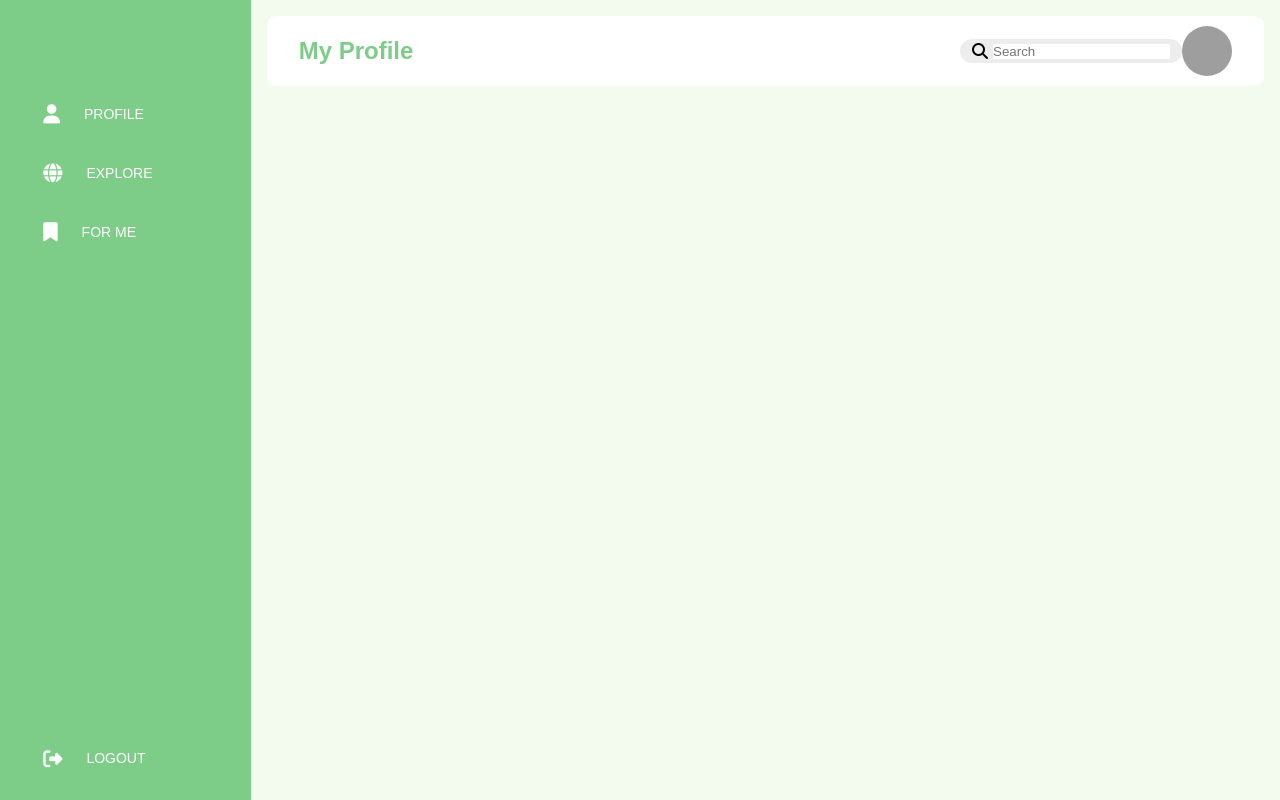
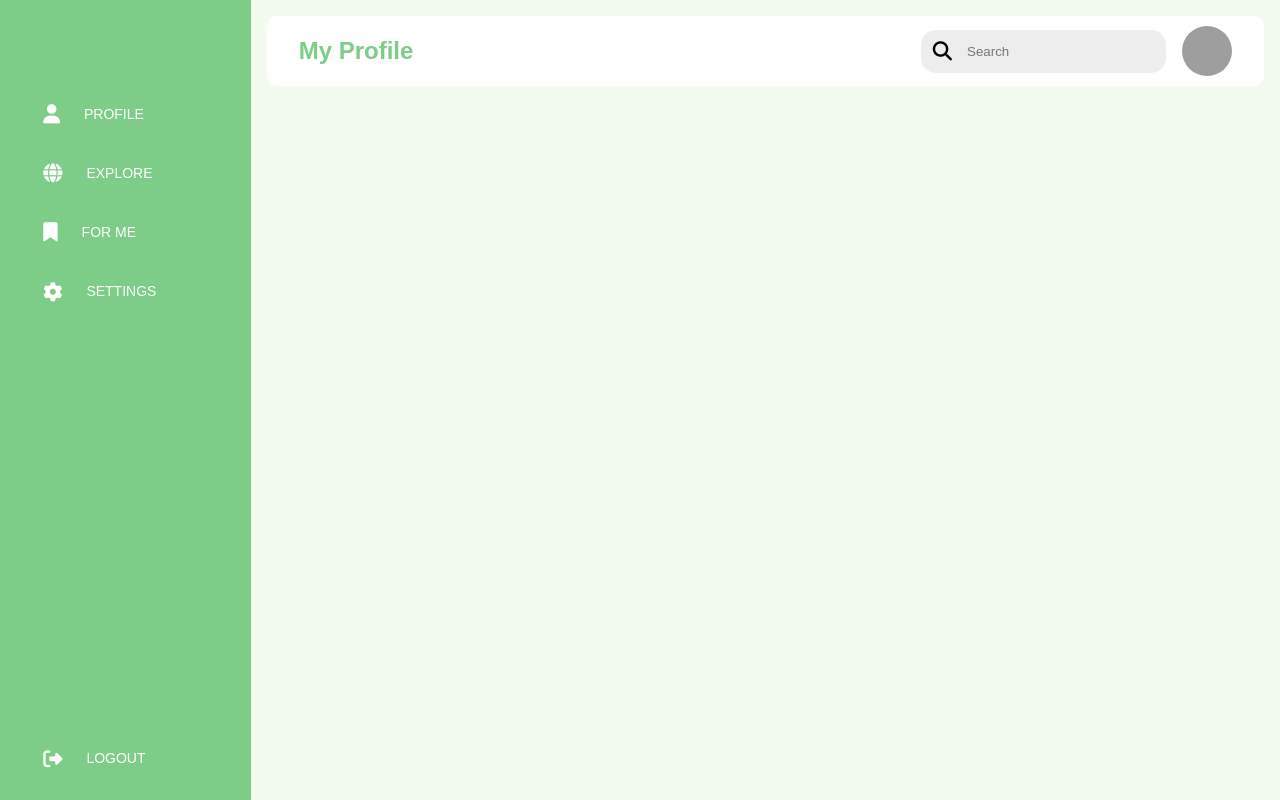
Before and after one commit to KRanpura/KeepUp, a Python web app: template flask/templates/profile.html in a window 1280 px wide. Run offline with Jinja, Linux system fonts and the light colour scheme; the template is opened without the code that fills it, so the values that code supplies are empty; grey boxes are pictures that could not be loaded.

Commit message:
PA's changes

```diff
--- a/flask/templates/profile.html
+++ b/flask/templates/profile.html
@@ -119,7 +119,7 @@ body{
 .user--info{
     display: flex;
     align-items: center;
-    gap: 1;
+    gap: 1rem;
 }
 
 .search--box{
@@ -130,6 +130,19 @@ body{
     align-items: center;
     gap: 5px;
     padding: 4px 12px;
+}
+
+.search--box input{
+    background-color: transparent;
+    padding: 10px;
+}
+.search--box i{
+    font-size: 1.2rem;
+    cursor: pointer;
+    transition: all .5s ease-out;
+}
+.search--box i:hover{
+    transform: scale(1.1);
 }
 
 
@@ -164,12 +177,12 @@ body{
                        <span>FOR ME</span>
                     </a>
                 </li>
-                <!-- <li>
+                <li>
                     <a href=" #">
                        <i class = "fas fa-cog"></i>
                        <span>SETTINGS</span>
                     </a>
-                </li> -->
+                </li>
                 <li class = "logout">
                     <a href="/logout">
                        <i class = "fas fa-sign-out-alt"></i>
@@ -192,7 +205,7 @@ body{
                         <input type = "text"
                         placeholder = "Search"/>
                     </div>
-                    <img src = "./image/img.jpeg"
+                    <img src = "/static/resources/ui-profile-icon-vector.jpg"
                     alt=""/>
                 </div>
             </div>
```
